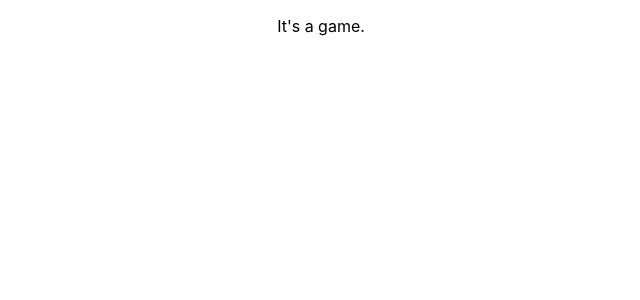
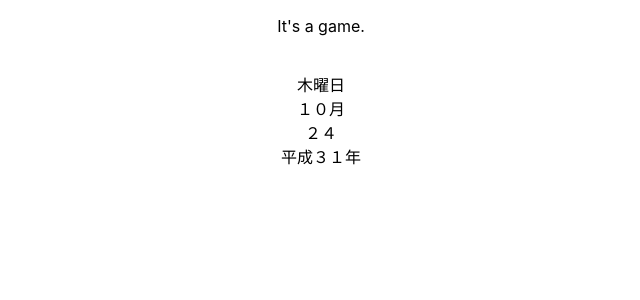
Before and after one commit to fallwall/ichi-proposal, a React (Create React App) app: page / in a window 1280 px wide. Shown: the top 300 px of the page, without its empty margins (319-959 px from the left). Built offline with nearby package versions, Linux system fonts and the light colour scheme.

Commit message:
calendar in japanese format.

```diff
--- a/package.json
+++ b/package.json
@@ -6,7 +6,9 @@
     "pure-react-carousel": "^1.23.0",
     "react": "^16.10.2",
     "react-dom": "^16.10.2",
-    "react-scripts": "3.2.0"
+    "react-redux": "^7.1.1",
+    "react-scripts": "3.2.0",
+    "redux": "^4.0.4"
   },
   "scripts": {
     "start": "react-scripts start",
--- a/src/App.js
+++ b/src/App.js
@@ -1,4 +1,5 @@
 import React from 'react';
+import Calendar from './components/Calendar';
 
 import './App.css';
 
@@ -6,6 +7,7 @@ function App() {
   return (
     <div className="App">
       <p>It's a game.</p>
+      <Calendar />
     </div>
   );
 }
--- /dev/null
+++ b/src/components/Calendar.jsx
@@ -0,0 +1,66 @@
+import React from 'react';
+
+export default function Calendar() {
+  const d = Date().split(" ");
+  const dayOfTheWeek = d[0];
+  const month = d[1];
+  const dayOfTheMonth = d[2];
+  const year = d[3];
+
+  const tr = ( text, search, replace ) => {
+    // Make the search string a regex.
+    var regex = RegExp( '[' + search + ']', 'g' );
+    var t = text.replace( regex,
+            function( chr ) {
+                // Get the position of the found character in the search string.
+                var ind = search.indexOf( chr );
+                // Get the corresponding character from the replace string.
+                var r = replace.charAt( ind );
+                return r;
+            } );
+    return t;
+}
+
+  const dayOfTheWeekJPN = (dayOfTheWeek) => ({
+    "Mon": "月曜日",
+    "Tue": "火曜日",
+    "Wed": "水曜日",
+    "Thu": "木曜日",
+    "Fri": "金曜日",
+    "Sat": "土曜日",
+    "Sun": "日曜日",
+  })[dayOfTheWeek];
+
+  const monthJPN = (month) => ({
+    "Jan": "１月",
+    "Feb": "２月",
+    "Mar": "３月",
+    "Apr": "４月",
+    "May": "５月",
+    "Jun": "６月",
+    "Jul": "７月",
+    "Aug": "８月",
+    "Sep": "９月",
+    "Oct": "１０月",
+    "Nov": "１１月",
+    "Dec": "１２月",
+  })[month];
+
+  const dayOfTheMonthJPN = tr(dayOfTheMonth, "0123456789 ", "０１２３４５６７８９　");;
+
+  // to update formatting. or use moment.js.
+  const yearJPN = tr(`平成${year - 2017 + 29}年`, "0123456789 ", "０１２３４５６７８９　");
+
+  return (
+    <div>
+      <br />
+      {dayOfTheWeekJPN(dayOfTheWeek)}
+      <br />
+      {monthJPN(month)}
+      <br />
+      {dayOfTheMonthJPN}
+      <br />
+      {yearJPN}
+    </div>
+  )
+}
```
Also changed, not shown: 1 other file (tests, documents, lock files or other folders).
